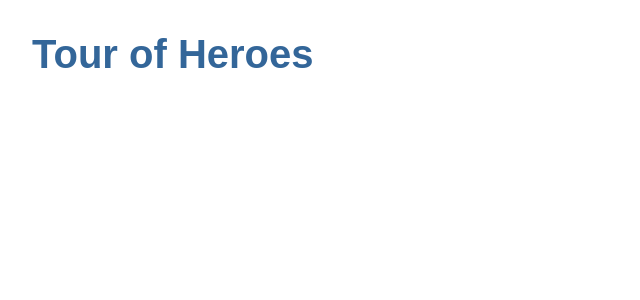
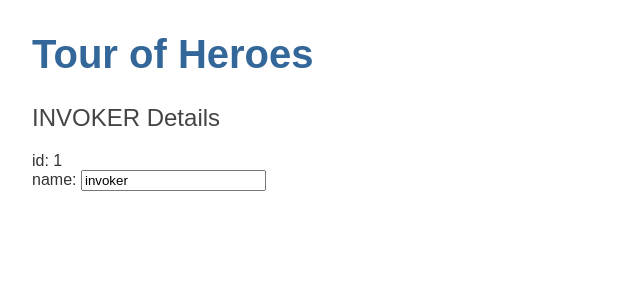
Before and after one commit to iamflowerdog/angular-totur-of-heroes, an Angular app: page / in a window 1280 px wide. Shown: the top 300 px of the page, without its empty margins (0-640 px from the left). Built offline with nearby package versions, Linux system fonts and the light colour scheme.

Commit message:
feat: add step 2

```diff
--- a/src/app/app.component.html
+++ b/src/app/app.component.html
@@ -1 +1,2 @@
 <h1>{{title}}</h1>
+<app-heroes></app-heroes>
--- /dev/null
+++ b/src/app/hero.ts
@@ -0,0 +1,4 @@
+export interface Hero {
+    id: number,
+    name: string
+}
--- /dev/null
+++ b/src/app/heroes/heroes.component.html
@@ -0,0 +1,8 @@
+<h2>
+    {{hero.name | uppercase}} Details</h2>
+<div><span>id: </span>{{hero.id}}</div>
+<div>
+    <label>name:
+        <input [(ngModel)]="hero.name" placeholder="name">
+    </label>
+</div>
--- /dev/null
+++ b/src/app/heroes/heroes.component.ts
@@ -0,0 +1,20 @@
+import { Component, OnInit } from '@angular/core';
+import { Hero } from '../hero';
+
+@Component({
+  selector: 'app-heroes',
+  templateUrl: './heroes.component.html',
+  styleUrls: ['./heroes.component.css']
+})
+export class HeroesComponent implements OnInit {
+  hero: Hero = {
+    id: 1,
+    name: 'invoker'
+  };
+
+  constructor() { }
+
+  ngOnInit(): void {
+  }
+
+}
```
Also changed, not shown: src/app/app.module.ts (+7 -2 lines), src/app/heroes/heroes.component.css (added), 2 other files (tests, documents, lock files or other folders).
